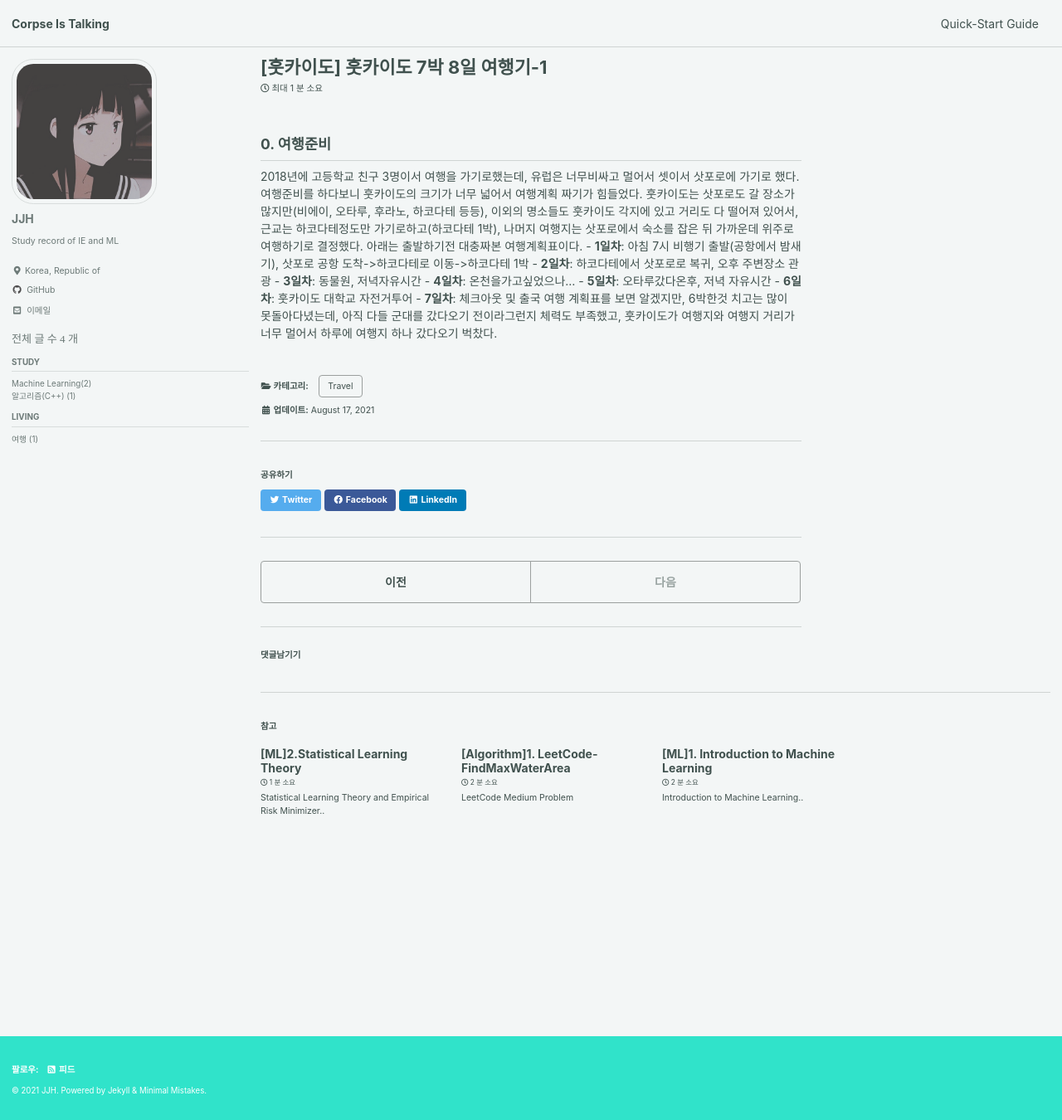
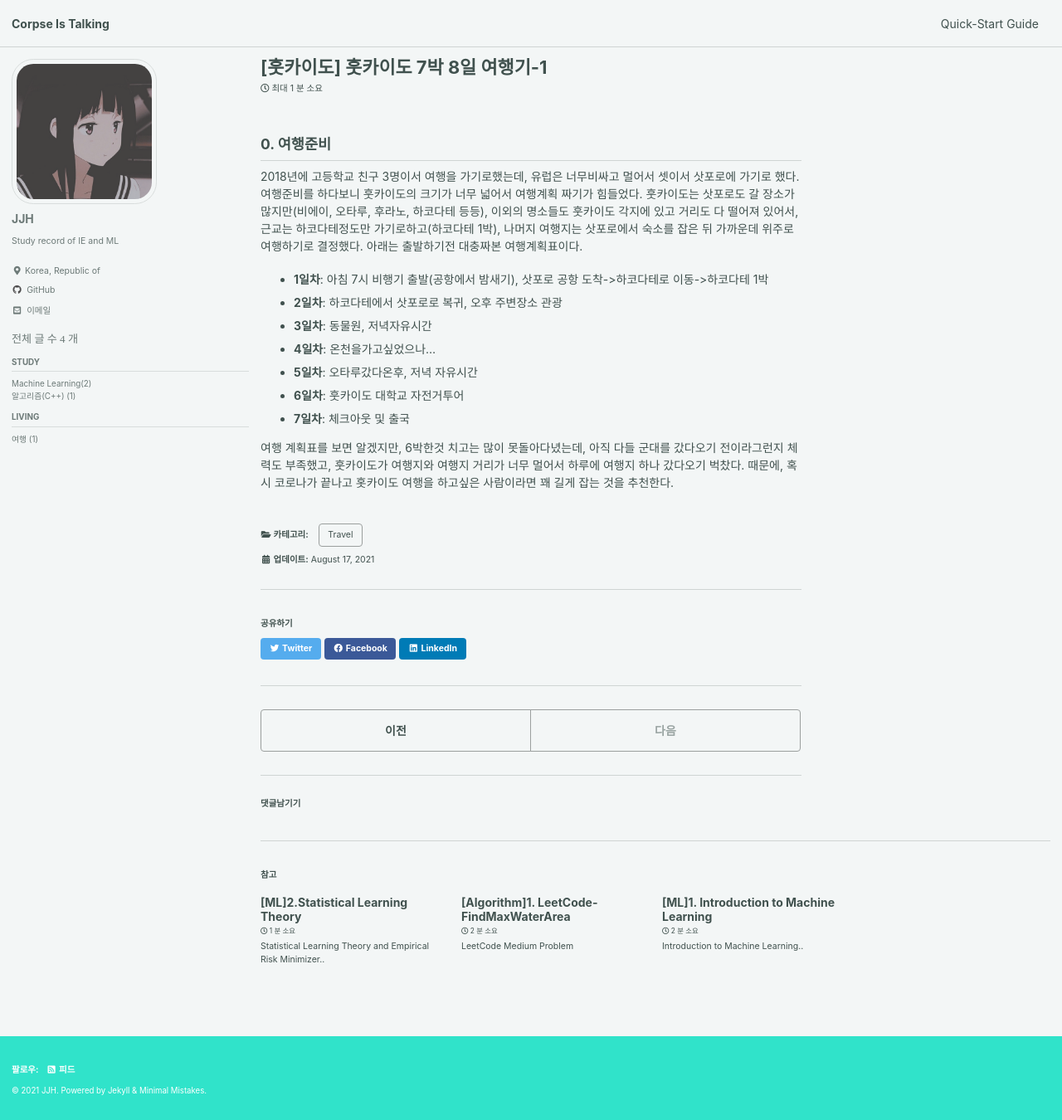
Before and after one commit to Corpse-is-Talking/Corpse-is-Talking.github.io, a Jekyll site: the page built from _posts/Travel/2021-08-17-Sapporo.md, in a window 1280 px wide and 1350 px high. Shown: the whole window at 83% size. Built offline with Jekyll 4.4.1, drawn with Linux system fonts in a browser that asks for light colours; cached includes are drawn as plain includes; comment, search, counter and statistics services are not loaded.

Commit message:
20210817삿포로

```diff
--- a/_posts/Travel/2021-08-17-Sapporo.md
+++ b/_posts/Travel/2021-08-17-Sapporo.md
@@ -13,11 +13,13 @@ comments: true
 2018년에 고등학교 친구 3명이서 여행을 가기로했는데, 유럽은 너무비싸고 멀어서 셋이서 삿포로에 가기로 했다.
 여행준비를 하다보니 훗카이도의 크기가 너무 넓어서 여행계획 짜기가 힘들었다. 훗카이도는 삿포로도 갈 장소가 많지만(비에이, 오타루, 후라노, 하코다테 등등), 이외의 명소들도 훗카이도 각지에 있고 거리도 다 떨어져 있어서, 근교는 하코다테정도만 가기로하고(하코다테 1박), 나머지 여행지는 삿포로에서 숙소를 잡은 뒤 가까운데 위주로 여행하기로 결정했다.
 아래는 출발하기전 대충짜본 여행계획표이다.
-    - __1일차__: 아침 7시 비행기 출발(공항에서 밤새기), 삿포로 공항 도착->하코다테로 이동->하코다테 1박
-    - __2일차__: 하코다테에서 삿포로로 복귀, 오후 주변장소 관광
-    - __3일차__: 동물원, 저녁자유시간
-    - __4일차__: 온천을가고싶었으나...
-    - __5일차__: 오타루갔다온후, 저녁 자유시간
-    - __6일차__: 훗카이도 대학교 자전거투어
-    - __7일차__: 체크아웃 및 출국
-여행 계획표를 보면 알겠지만, 6박한것 치고는 많이 못돌아다녔는데, 아직 다들 군대를 갔다오기 전이라그런지 체력도 부족했고, 훗카이도가 여행지와 여행지 거리가 너무 멀어서 하루에 여행지 하나 갔다오기 벅찼다.
+
+- __1일차__: 아침 7시 비행기 출발(공항에서 밤새기), 삿포로 공항 도착->하코다테로 이동->하코다테 1박
+- __2일차__: 하코다테에서 삿포로로 복귀, 오후 주변장소 관광
+- __3일차__: 동물원, 저녁자유시간
+- __4일차__: 온천을가고싶었으나...
+- __5일차__: 오타루갔다온후, 저녁 자유시간
+- __6일차__: 훗카이도 대학교 자전거투어
+- __7일차__: 체크아웃 및 출국
+
+여행 계획표를 보면 알겠지만, 6박한것 치고는 많이 못돌아다녔는데, 아직 다들 군대를 갔다오기 전이라그런지 체력도 부족했고, 훗카이도가 여행지와 여행지 거리가 너무 멀어서 하루에 여행지 하나 갔다오기 벅찼다. 때문에, 혹시 코로나가 끝나고 홋카이도 여행을 하고싶은 사람이라면 꽤 길게 잡는 것을 추천한다.
```
